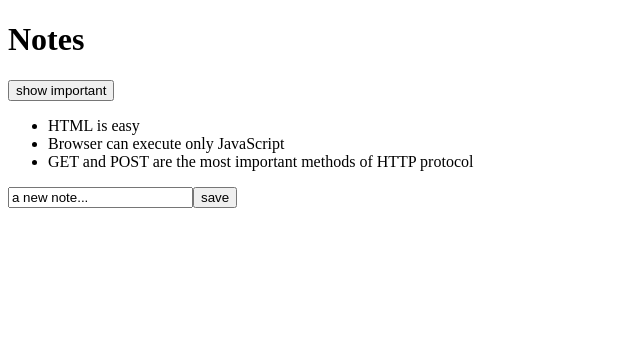
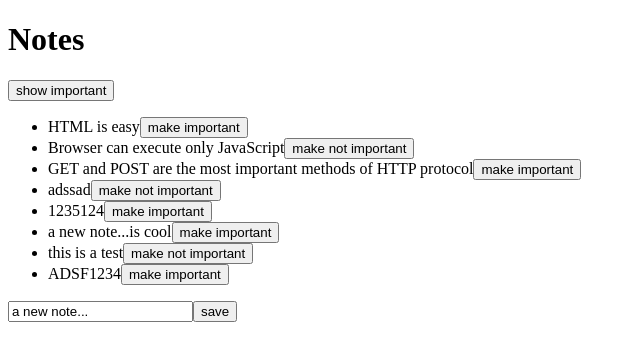
Before and after one commit to The-Royal-We/fullstack-open-2023-learning, a React (Create React App) app in the folder part2/follow-along/: page / in a window 1280 px wide. Shown: the top 360 px of the page, without its empty margins (0-640 px from the left). Built offline with nearby package versions, Linux system fonts and the light colour scheme; data requests are answered from the project's data file.

Commit message:
saving follow along progress

```diff
--- a/part2/follow-along/db.json
+++ b/part2/follow-along/db.json
@@ -3,17 +3,42 @@
     {
       "id": 1,
       "content": "HTML is easy",
-      "important": true
+      "important": false
     },
     {
       "id": 2,
       "content": "Browser can execute only JavaScript",
-      "important": false
+      "important": true
     },
     {
       "id": 3,
       "content": "GET and POST are the most important methods of HTTP protocol",
-      "important": true
+      "important": false
+    },
+    {
+      "content": "adssad",
+      "important": true,
+      "id": 4
+    },
+    {
+      "content": "1235124",
+      "important": false,
+      "id": 5
+    },
+    {
+      "content": "a new note...is cool",
+      "important": false,
+      "id": 6
+    },
+    {
+      "content": "this is a test",
+      "important": true,
+      "id": 7
+    },
+    {
+      "content": "ADSF1234",
+      "important": false,
+      "id": 8
     }
   ]
 }
--- a/part2/follow-along/src/App.js
+++ b/part2/follow-along/src/App.js
@@ -1,6 +1,7 @@
 import Note from "./components/Note";
 import axios from "axios";
 import { useState, useEffect } from "react";
+import { getAll, create, update } from "./services/notes";
 
 const App = () => {
   const [notes, setNotes] = useState([]);
@@ -11,10 +12,8 @@ const App = () => {
 
   useEffect(() => {
     console.log("effect");
-    axios.get("http://localhost:3001/notes").then((response) => {
-      console.log("promise fulfilled");
-
-      setNotes(response.data);
+    getAll().then((initialNotes) => {
+      setNotes(initialNotes);
     });
   }, []);
 
@@ -30,10 +29,28 @@ const App = () => {
     const noteObject = {
       content: newNote,
       important: Math.random() < 0.5,
-      id: notes.length + 1,
     };
-    setNotes(notes.concat(noteObject));
-    setNewNote("");
+
+    create(noteObject).then((createdNote) => {
+      setNotes(notes.concat(createdNote)); // remember: notes.concat returns a copy of the array with the object added
+      setNewNote("");
+    });
+  };
+
+  const toggleImportanceOf = (id) => () => {
+    // remember this return a unique handler based on the id
+    const note = notes.find((n) => n.id === id);
+    const changedNote = { ...note, important: !note.important };
+    update(id, changedNote)
+      .then((updatedNote) => {
+        // since we store the array in memory, we need to replace
+        // the entire array with a new one that has our changed data
+        setNotes(notes.map((n) => (n.id !== id ? n : updatedNote)));
+      })
+      .catch((err) => {
+        alert(`the note '${note.content} was already deleted from the server'`);
+        setNotes(notes.filter((n) => n.id !== id));
+      });
   };
 
   return (
@@ -46,7 +63,11 @@ const App = () => {
       </div>
       <ul>
         {notesToShow.map((note) => (
-          <Note key={note.id} content={note.content} />
+          <Note
+            key={note.id}
+            note={note}
+            toggleImportance={toggleImportanceOf(note.id)}
+          />
         ))}
       </ul>
       <form onSubmit={addNote}>
--- a/part2/follow-along/src/components/Note.js
+++ b/part2/follow-along/src/components/Note.js
@@ -1,3 +1,13 @@
-const Note = ({ content }) => <li>{content}</li>;
+const Note = ({ note, toggleImportance }) => {
+  const { content, important } = note;
+  const label = important ? "make not important" : "make important";
+
+  return (
+    <li>
+      {content}
+      <button onClick={toggleImportance}>{label}</button>
+    </li>
+  );
+};
 
 export default Note;
--- /dev/null
+++ b/part2/follow-along/src/services/notes.js
@@ -0,0 +1,19 @@
+import axios from "axios";
+
+const baseUrl = "http://localhost:3001/notes";
+
+const getAll = () => {
+  return axios.get(baseUrl).then((respsonse) => respsonse.data);
+};
+
+const create = (newObject) => {
+  return axios.post(baseUrl, newObject).then((respsonse) => respsonse.data);
+};
+
+const update = (id, newObject) => {
+  return axios
+    .put(`${baseUrl}/${id}`, newObject)
+    .then((respsonse) => respsonse.data);
+};
+
+export { getAll, create, update };
```
